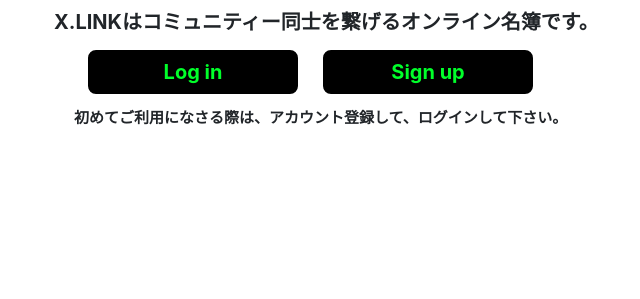
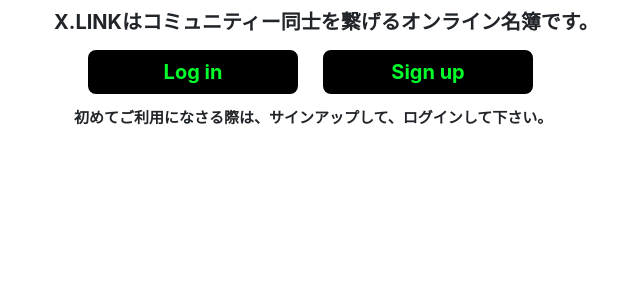
Before and after one commit to takatokomada/x.link, a Django app: page /accounts/ in a window 1280 px wide. Shown: the part 387-686 px from the top of the page, without its empty margins (311-951 px from the left). Run offline with Django 3.2, Linux system fonts and the light colour scheme; some libraries are stand-ins or nearby versions.

Commit message:
2024/03/16 the sixth commit

```diff
--- a/templates/index.html
+++ b/templates/index.html
@@ -50,7 +50,7 @@
                             </table>
                         </div>
                         <div class="word-2">
-                            <b>初めてご利用になさる際は、アカウント登録して、ログインして下さい。{{user.username}}</b>
+                            <b>初めてご利用になさる際は、サインアップして、ログインして下さい。{{user.username}}</b>
                         </div>
                     </div>
                 </div>
```
